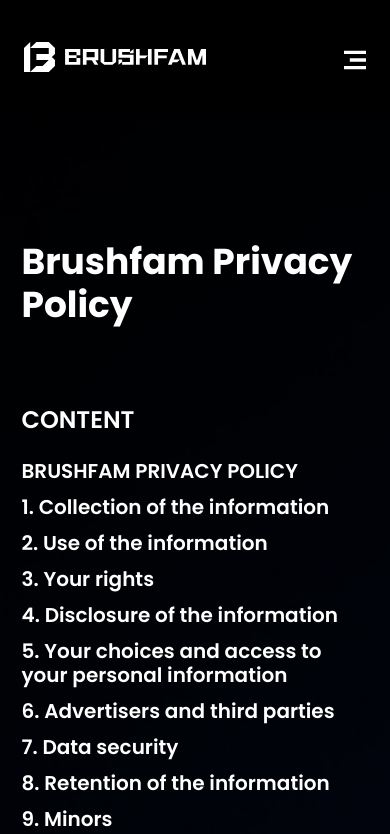
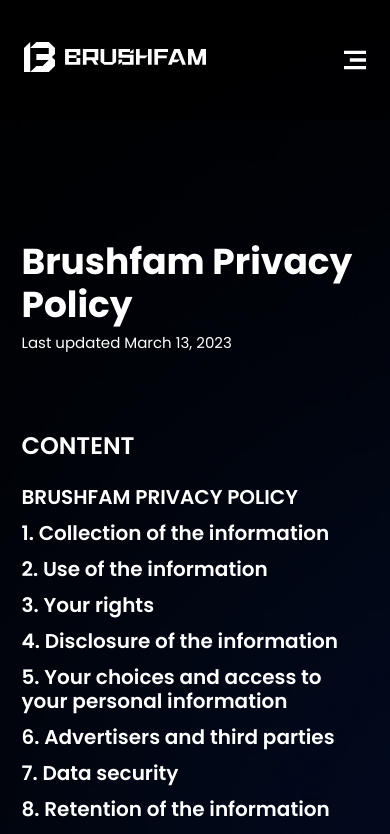
Before and after one commit to Brushfam/brushfam-website, a Next.js app: page /privacy-policy in a window 390 px wide. Shown: the top 834 px of the page. Built offline with nearby package versions, Linux system fonts and the light colour scheme.

Commit message:
last updated text

```diff
--- a/pages/privacy-policy.js
+++ b/pages/privacy-policy.js
@@ -10,7 +10,7 @@
 
 export default function PrivacyPolicy() {
     return(
-        <div className={styles.polkadotOnboardProperty}>
+        <div className={styles.mainProperty}>
             <Head>
                 <title>Privacy Policy</title>
             </Head>
--- a/sections/privacy-policy/TitleSection.js
+++ b/sections/privacy-policy/TitleSection.js
@@ -4,6 +4,7 @@
     return(
         <section className={styles.section}>
             <p className={styles.headerText}>Brushfam Privacy Policy</p>
+            <p className={styles.lastUpdatedText}>Last updated March 13, 2023</p>
         </section>
     )
 }
--- a/styles/privacy-policy/TitleSection.module.css
+++ b/styles/privacy-policy/TitleSection.module.css
@@ -11,19 +11,37 @@
     font-size: 40px;
     line-height: 120%;
     color: #FFFFFF;
+}
+
+.lastUpdatedText {
+    margin-top: 8px;
+    font-weight: 400;
+    line-height: 120%;
+    color: #FFFFFF;
+    font-size: 16px;
+}
+
+.headerText, .lastUpdatedText {
     width: 1000px;
 }
 
 @media (max-width: 1440px) {
-    .headerText {
+    .headerText, .lastUpdatedText {
         width: 69%;
     }
 }
 
 @media (max-width: 600px) {
     .headerText {
+        font-size: 36px;
+    }
+
+    .lastUpdatedText {
+        font-size: 15px;
+    }
+
+    .headerText, .lastUpdatedText {
         width: 89%;
-        font-size: 36px;
     }
 
     .section {
```
